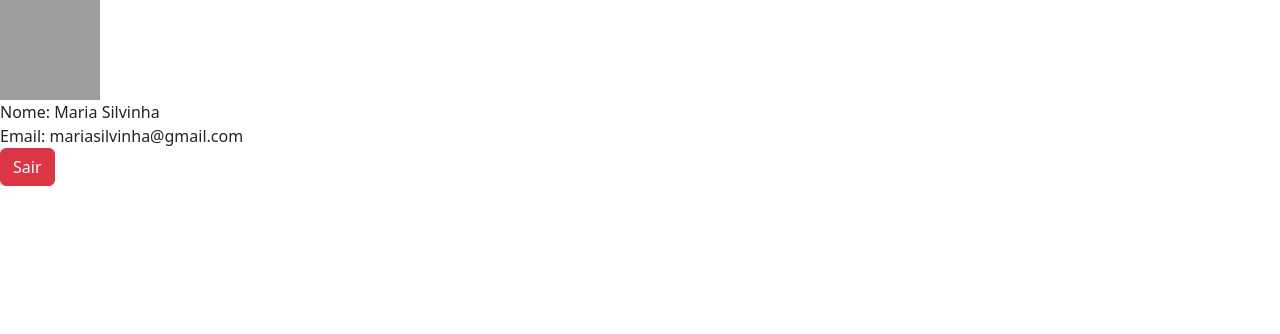
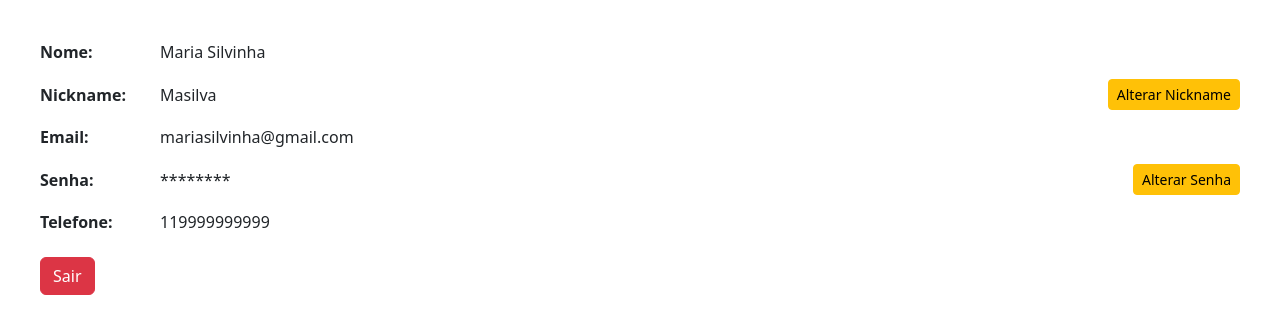
Before and after one commit to EtecVAV-2C-FatalVenom/Atividades_2025, a PHP site: page /perfil.php in a window 1280 px wide. Shown: the top 334 px of the page. Run offline with PHP 8.4, Linux system fonts and the light colour scheme; a user stored in the database is signed in; data comes from the database, SQL or seed files in the repository; grey boxes are pictures that could not be loaded.

Commit message:
Atualização da página de perfil com função de alterar senha e nickname para cliente

```diff
--- a/Website/Fatalvenom/public/perfil.php
+++ b/Website/Fatalvenom/public/perfil.php
@@ -8,23 +8,91 @@ if (!isset($_SESSION['id'])) {
 
 $name = isset($_SESSION['nome']) ? htmlspecialchars($_SESSION['nome']) : 'Nome do Usuário';
 $mail = isset($_SESSION['email']) ? htmlspecialchars($_SESSION['email']) : 'Email do Usuário';
+
+include_once("../database/conexao.php");
+$userId = $_SESSION['id'];
+
+$sql = "SELECT nome, nickname, email, telefone, senha FROM cliente WHERE id = ?";
+$stmt = $conexao->prepare($sql);
+$stmt->bind_param("i", $userId);
+$stmt->execute();
+$result = $stmt->get_result();
+$user = $result->fetch_assoc();
+
+$avatar = !empty($user['avatar']) ? $user['avatar'] : "https://i.pravatar.cc/150";
 ?>
 
 <!DOCTYPE html>
-<html lang="en">
+<html lang="pt-br">
 <head>
     <meta charset="UTF-8">
     <title>Perfil</title>
     <link href="https://cdn.jsdelivr.net/npm/bootstrap@5.3.8/dist/css/bootstrap.min.css" rel="stylesheet" integrity="sha384-sRIl4kxILFvY47J16cr9ZwB07vP4J8+LH7qKQnuqkuIAvNWLzeN8tE5YBujZqJLB" crossorigin="anonymous">
     <link rel="stylesheet" href="style.css">
     <meta name="viewport" content="width=device-width, initial-scale=1.0">
+    <style>
+        .perfil-container {
+            display: flex;
+            gap: 30px;
+            align-items: flex-start;
+            padding: 40px;
+        }
+        .avatar-section {
+            text-align: center;
+        }
+        .avatar-section img {
+            width: 150px;
+            height: 150px;
+            border-radius: 50%;
+            object-fit: cover;
+        }
+        .dados-usuario {
+            flex: 1;
+        }
+        .campo {
+            display: flex;
+            align-items: center;
+            margin-bottom: 15px;
+        }
+        .campo-label {
+            width: 120px;
+            font-weight: bold;
+        }
+        .campo-valor {
+            flex: 1;
+        }
+        .campo button {
+            margin-left: 10px;
+        }
+    </style>
 </head>
 <body>
     <div class="perfil-container">
-        <img src="https://i.pravatar.cc/100" alt="Avatar" class="perfil-avatar">
-        <div>Nome: <?php echo $name ?></div>
-        <div>Email: <?php echo $mail ?> </div>
-        <a href="../app/controllers/logout.php" class="btn btn-danger">Sair</a>
+        <div class="dados-usuario">
+            <div class="campo">
+                <div class="campo-label">Nome:</div>
+                <div class="campo-valor"><?= htmlspecialchars($user['nome']) ?></div>
+            </div>
+            <div class="campo">
+                <div class="campo-label">Nickname:</div>
+                <div class="campo-valor"><?= htmlspecialchars($user['nickname']) ?></div>
+                <button class="btn btn-sm btn-warning" onclick="window.location.href='altera_nickname.php'">Alterar Nickname</button>
+            </div>
+            <div class="campo">
+                <div class="campo-label">Email:</div>
+                <div class="campo-valor"><?= htmlspecialchars($user['email']) ?></div>
+            </div>
+            <div class="campo">
+                <div class="campo-label">Senha:</div>
+                <div class="campo-valor">********</div>
+                <button class="btn btn-sm btn-warning" onclick="window.location.href='altera_senha.php'">Alterar Senha</button>
+            </div>
+            <div class="campo">
+                <div class="campo-label">Telefone:</div>
+                <div class="campo-valor"><?= htmlspecialchars($user['telefone']) ?></div>
+            </div>
+            <a href="../app/controllers/logout.php" class="btn btn-danger mt-2">Sair</a>
+        </div>
     </div>
 
     <script src="https://cdn.jsdelivr.net/npm/bootstrap@5.3.8/dist/js/bootstrap.bundle.min.js"></script>
```
Also changed, not shown: Website/Fatalvenom/public/altera_nickname.php (added, +60 -0 lines), Website/Fatalvenom/public/altera_senha.php (added, +82 -0 lines).
